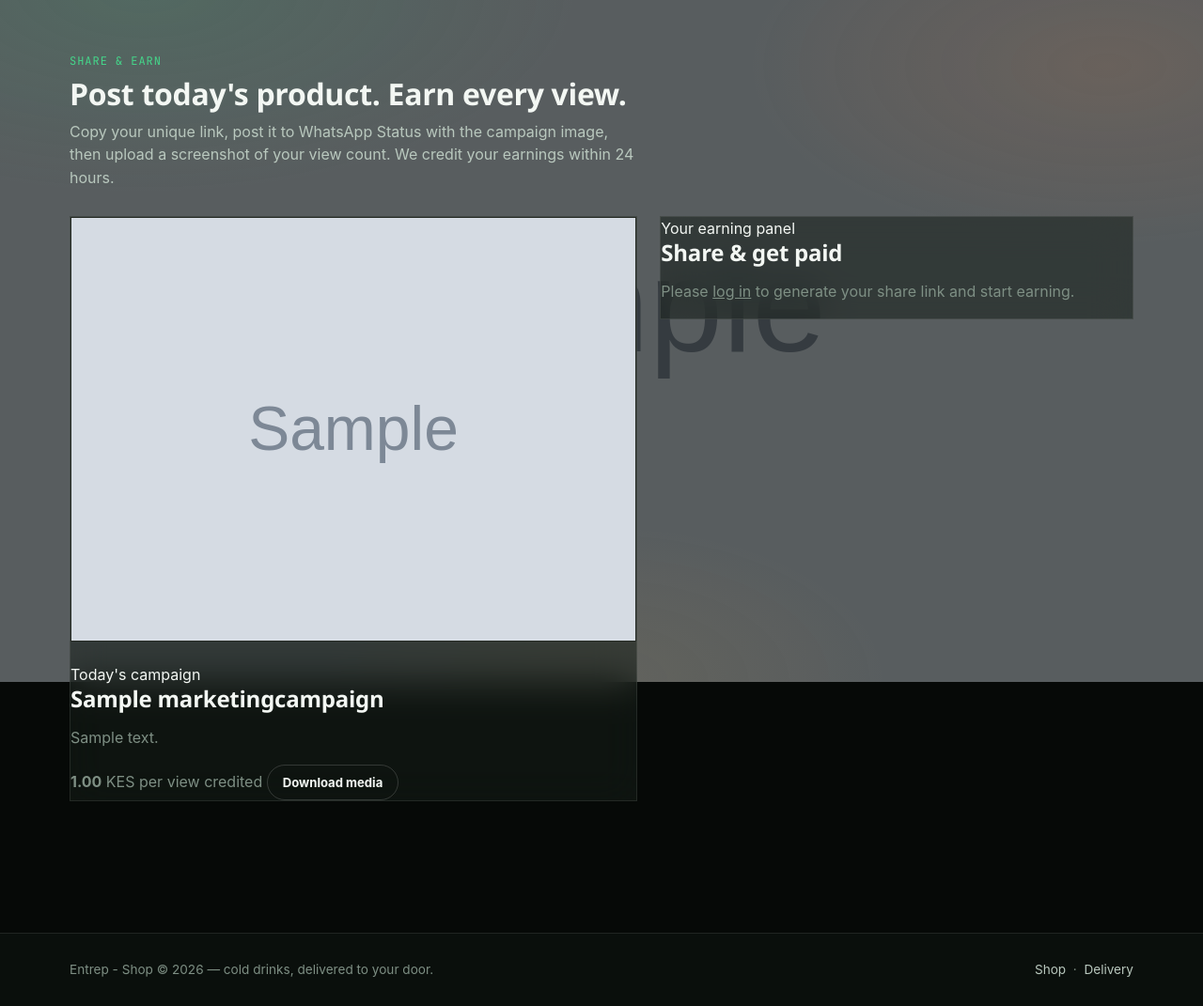
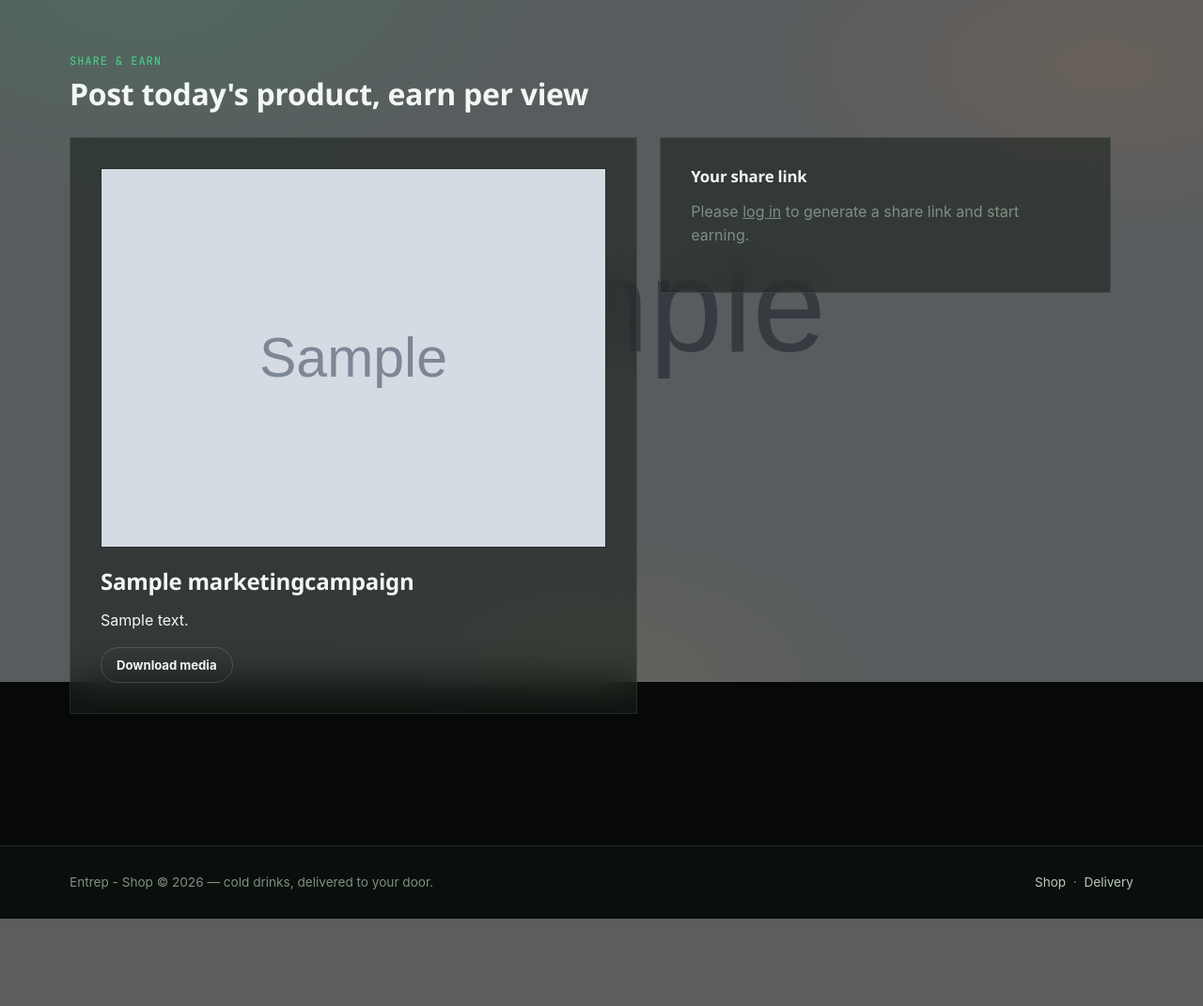
Before and after one commit to radical-vicky/entrepshops, a Django app: page /marketing/ in a window 1280 px wide. Shown: the part 74-1145 px from the top of the page at 94% size. After the commit the page ends 1052 px from the top, so only its background shows below. Run offline with Django 5.2, Linux system fonts and the light colour scheme; tables that the repository leaves empty hold one stand-in row (values such as "Sample post"); grey boxes marked "Sample" are stand-in pictures; some web fonts are replaced.

Commit message:
second commit

```diff
--- a/marketing/templates/marketing/list.html
+++ b/marketing/templates/marketing/list.html
@@ -5,169 +5,118 @@
 <div class="container">
     <div class="page-head">
         <span class="eyebrow">Share &amp; earn</span>
-        <h1>Post today's product. Earn every view.</h1>
-        <p class="lede">
-            Copy your unique link, post it to WhatsApp Status with the campaign image,
-            then upload a screenshot of your view count. We credit your earnings within
-            24 hours.
-        </p>
+        <h1>Post today's product, earn per view</h1>
     </div>
 
     {% if not campaign %}
         <div class="form-card">
-            <h3>No active campaign</h3>
-            <p class="muted">There's nothing to share right now. Check back soon — new campaigns are published daily.</p>
+            <p>No active campaign right now — check back soon.</p>
         </div>
     {% else %}
         <div class="marketing-layout">
 
             {# ---------------- Left: campaign media ---------------- #}
-            <section class="marketing-media glass">
+            <div class="marketing-media form-card wide">
                 {% if campaign.media_type == 'video' and campaign.video %}
-                    <div class="marketing-media-frame">
                     <video controls preload="metadata" class="marketing-video">
                         <source src="{{ campaign.video.url }}">
                     </video>
-                    </div>
                 {% elif campaign.image %}
-                    <div class="marketing-media-frame">
                     <img src="{{ campaign.image.url }}"
                          alt="{{ campaign.title }}"
                          class="marketing-image"
                          id="marketing-image">
-                    </div>
                 {% endif %}
 
-                <div class="marketing-media-body">
-                    <span class="eyebrow">Today's campaign</span>
                 <h2>{{ campaign.title }}</h2>
-                    {% if campaign.description %}
-                        <p class="muted">{{ campaign.description }}</p>
-                    {% endif %}
+                {% if campaign.description %}<p>{{ campaign.description }}</p>{% endif %}
 
-                    <div class="marketing-media-meta">
-                        <span class="muted">
-                            <strong>{{ campaign.payout_per_view }}</strong> KES per view credited
-                        </span>
-                        <a href="{% if campaign.image %}{{ campaign.image.url }}{% else %}{{ campaign.video.url }}{% endif %}"
-                           download
-                           class="btn btn-outline btn-small">
+                {% if campaign.image %}
+                    <a href="{{ campaign.image.url }}" download class="btn btn-outline btn-small">
                         Download media
                     </a>
+                {% elif campaign.video %}
+                    <a href="{{ campaign.video.url }}" download class="btn btn-outline btn-small">
+                        Download media
+                    </a>
+                {% endif %}
             </div>
-                </div>
-            </section>
 
             {# ---------------- Right: share + earn panel ---------------- #}
-            <section class="marketing-panel glass">
-                <header class="marketing-panel-head">
-                    <span class="eyebrow">Your earning panel</span>
-                    <h2>Share &amp; get paid</h2>
-                </header>
+            <div class="marketing-panel form-card">
+                <h3>Your share link</h3>
 
                 {% if not user.is_authenticated %}
                     <p class="muted">
                         Please <a href="{% url 'account_login' %}?next={{ request.path }}">log in</a>
-                        to generate your share link and start earning.
+                        to generate a share link and start earning.
                     </p>
-
-                {% elif not share %}
-                    <div class="marketing-empty">
+                {% else %}
+                    {% if not share %}
                         <p>
-                            You'll get a unique link to post on WhatsApp. Every view
-                            credited to your link earns you
-                            <strong>{{ campaign.payout_per_view }} KES</strong>.
+                            Generate a unique link — you earn
+                            <strong>KES {{ campaign.payout_per_view }}</strong>
+                            for every view credited to it.
                         </p>
                         <form method="post" action="{% url 'marketing:create_share' campaign.id %}">
                             {% csrf_token %}
-                            <button class="btn btn-full" type="submit">Generate my share link</button>
+                            <button class="btn" type="submit">Generate my link</button>
                         </form>
+                    {% else %}
+                        {# ---- Step 1: copy the link ---- #}
+                        <p class="muted">Step 1 — copy your link and post it to WhatsApp.</p>
+                        <div class="referral-link-box">
+                            <code id="share-url">{{ request.scheme }}://{{ request.get_host }}{{ share.share_url_path }}</code>
+                            <button type="button" class="btn btn-small" data-copy-target="#share-url">Copy</button>
                         </div>
 
-                {% else %}
-                    <ol class="marketing-steps">
-
-                        {# ---- Step 1 ---- #}
-                        <li class="marketing-step">
-                            <div class="marketing-step-label">
-                                <span class="marketing-step-num">01</span>
-                                <span>Copy your share link</span>
+                        {# ---- Step 2: copy the caption ---- #}
+                        {% if campaign.caption_suggestion %}
+                            <h4>Suggested caption</h4>
+                            <div class="referral-link-box">
+                                <code id="share-caption">{{ campaign.caption_suggestion }}</code>
+                                <button type="button" class="btn btn-small" data-copy-target="#share-caption">Copy</button>
                             </div>
-                            <div class="share-input">
-                                <code id="share-url">{{ request.scheme }}://{{ request.get_host }}{{ share.share_url_path }}</code>
-                                <button type="button"
-                                        class="btn btn-small"
-                                        data-copy-target="#share-url">Copy</button>
-                            </div>
-                        </li>
-
-                        {# ---- Step 2 ---- #}
-                        {% if campaign.caption_suggestion %}
-                        <li class="marketing-step">
-                            <div class="marketing-step-label">
-                                <span class="marketing-step-num">02</span>
-                                <span>Copy the caption</span>
-                            </div>
-                            <div class="share-input share-input-multiline">
-                                <code id="share-caption">{{ campaign.caption_suggestion }}</code>
-                                <button type="button"
-                                        class="btn btn-small"
-                                        data-copy-target="#share-caption">Copy</button>
-                            </div>
-                        </li>
                         {% endif %}
-
-                        {# ---- Step 3 ---- #}
-                        <li class="marketing-step">
-                            <div class="marketing-step-label">
-                                <span class="marketing-step-num">03</span>
-                                <span>Upload your WhatsApp screenshot</span>
-                            </div>
-                            <a href="{% url 'marketing:upload_proof' share.id %}"
-                               class="btn btn-full">
-                                Upload screenshot
-                            </a>
-                            <p class="marketing-step-hint">
-                                Post the image + link to WhatsApp Status first. When views start
-                                coming in, take a screenshot showing the view count and upload
-                                it here.
-                            </p>
-                        </li>
-                    </ol>
 
                         {# ---- Stats ---- #}
                         <div class="marketing-stats">
-                        <div class="marketing-stat">
-                            <strong>{{ share.views }}</strong>
-                            <span>Link clicks</span>
-                        </div>
-                        <div class="marketing-stat">
-                            <strong>KES {{ share.earnings }}</strong>
-                            <span>Credited</span>
-                        </div>
+                            <div><strong>{{ share.views }}</strong><span>link clicks</span></div>
+                            <div><strong>KES {{ share.earnings }}</strong><span>earned</span></div>
                         </div>
 
-                    <div class="marketing-panel-footer">
-                        <a href="{% url 'marketing:earnings' %}" class="btn btn-outline btn-small">
-                            View full earnings history
+                        {# ---- Step 3: upload proof ---- #}
+                        <div class="marketing-actions">
+                            <a href="{% url 'marketing:upload_proof' share.id %}"
+                               class="btn btn-full">
+                                📸 Upload screenshot of my WhatsApp views
+                            </a>
+                            <a href="{% url 'marketing:earnings' %}"
+                               class="btn btn-outline btn-small">
+                                View full earnings
                             </a>
                         </div>
 
-                    <p class="marketing-terms">
-                        Earnings are credited <strong>24 hours</strong> after each screenshot
-                        is uploaded, so we can review submissions. You'll receive an email the
-                        moment the credit lands.
+                        <p class="muted marketing-howto">
+                            <strong>How you get paid:</strong>
+                            post the image + your link on WhatsApp Status, wait for views,
+                            take a screenshot showing the view count, and upload it with the
+                            button above. We credit your earnings
+                            <strong>24 hours</strong> after each upload and email you
+                            the moment the money lands.
                         </p>
                     {% endif %}
-            </section>
+                {% endif %}
+            </div>
         </div>
     {% endif %}
 </div>
 
 <script>
-// Copy-to-clipboard with {{LINK}} substitution. If the caption contains the
-// placeholder {{LINK}}, it's replaced with the user's unique share URL before
-// copying — so what lands in their WhatsApp contains the actual tracked link.
+// Copy-to-clipboard with {{LINK}} substitution.
+// If the caption contains the placeholder {{LINK}}, replace it with the
+// user's unique share URL before copying — so what lands in the WhatsApp
+// status contains the actual tracked link, not the literal placeholder.
 document.addEventListener('click', (e) => {
     const btn = e.target.closest('[data-copy-target]');
     if (!btn) return;
@@ -175,6 +124,7 @@ document.addEventListener('click', (e) => {
     if (!target) return;
 
     let text = target.textContent.trim();
+
     const shareUrlEl = document.getElementById('share-url');
     if (shareUrlEl) {
         text = text.replace(/\{\{LINK\}\}/g, shareUrlEl.textContent.trim());
@@ -182,23 +132,27 @@ document.addEventListener('click', (e) => {
 
     const restore = () => {
         const old = btn.textContent;
-        btn.textContent = 'Copied';
+        btn.textContent = 'Copied!';
         setTimeout(() => { btn.textContent = old; }, 1600);
     };
 
-    const fallback = () => {
+    if (navigator.clipboard && navigator.clipboard.writeText) {
+        navigator.clipboard.writeText(text).then(restore).catch(() => {
+            // Fallback for old browsers / insecure contexts.
             const ta = document.createElement('textarea');
             ta.value = text;
             document.body.appendChild(ta);
             ta.select();
             try { document.execCommand('copy'); restore(); } catch (_) {}
             document.body.removeChild(ta);
-    };
-
-    if (navigator.clipboard && navigator.clipboard.writeText) {
-        navigator.clipboard.writeText(text).then(restore).catch(fallback);
+        });
     } else {
-        fallback();
+        const ta = document.createElement('textarea');
+        ta.value = text;
+        document.body.appendChild(ta);
+        ta.select();
+        try { document.execCommand('copy'); restore(); } catch (_) {}
+        document.body.removeChild(ta);
     }
 });
 </script>
```
Lines whose indentation alone changed are shown as unchanged.
